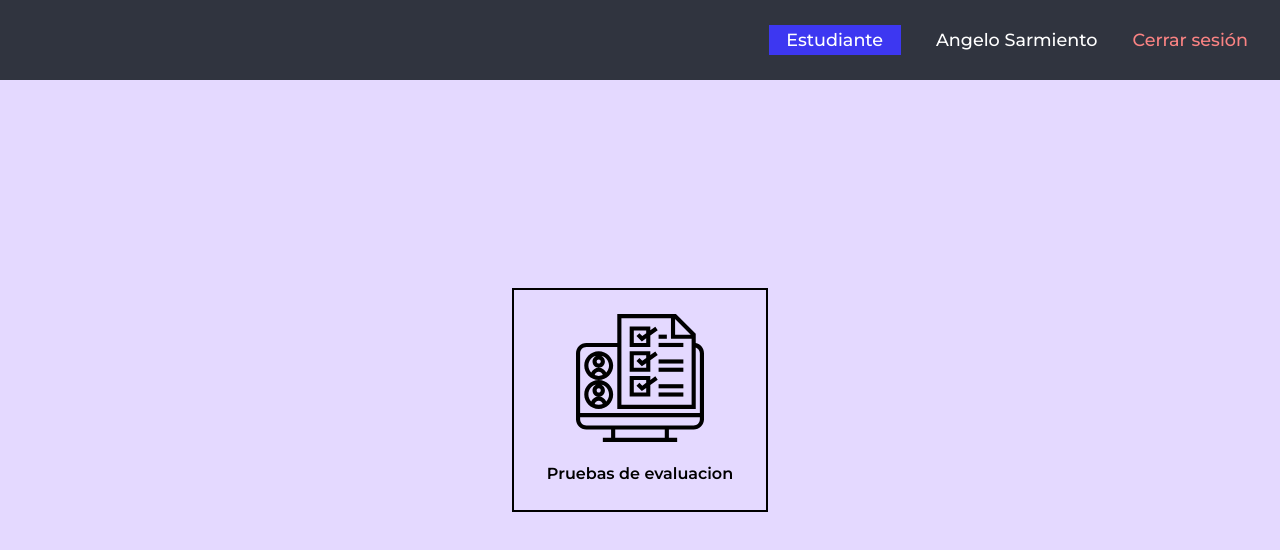
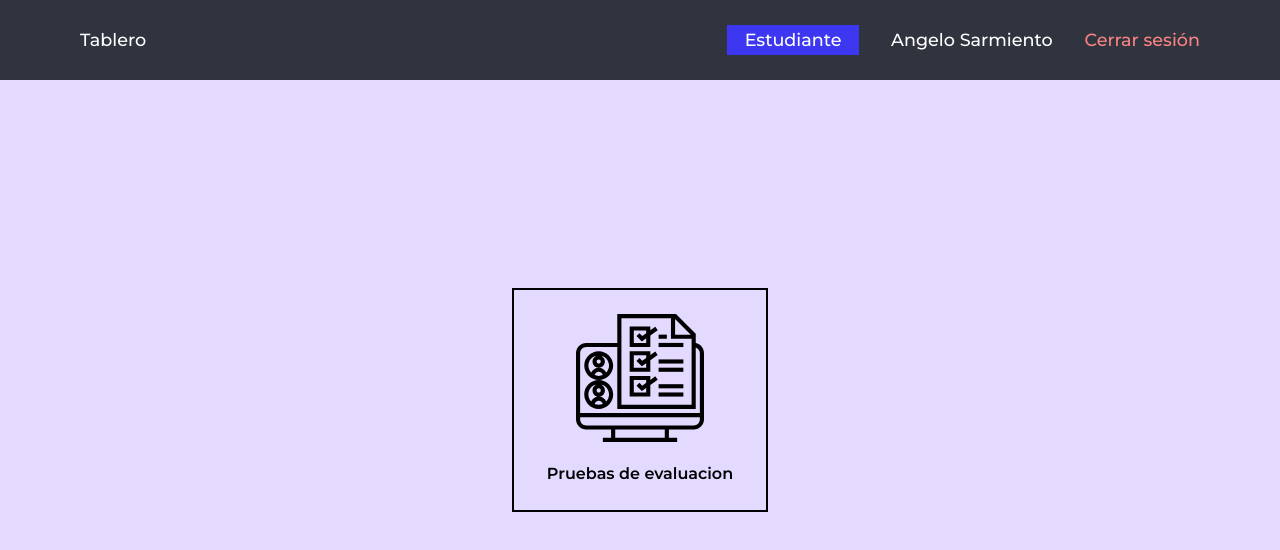
Before and after one commit to LifeAsDev/educacion-app, a Next.js app: page /home in a window 1280 px wide. Shown: the top 550 px of the page. Built offline with nearby package versions, Linux system fonts and the light colour scheme; no server answers.

Commit message:
header nav links

```diff
--- a/src/components/header/header.tsx
+++ b/src/components/header/header.tsx
@@ -1,6 +1,8 @@
 "use client";
 import styles from "./styles.module.css";
 import { usePathname } from "next/navigation";
+import Link from "next/link";
+import { signOut } from "next-auth/react";
 
 export default function Header() {
   const currentPage = usePathname();
@@ -8,9 +10,20 @@ export default function Header() {
   if (currentPage !== "/")
     return (
       <header className={styles.header}>
-        <p className={styles.rol}>Estudiante</p>
-        <p className={styles.name}>Angelo Sarmiento</p>
-        <p className={styles.red}>Cerrar sesión</p>
+        <nav>
+          <ul className={styles.navLinks}>
+            <li className={styles.navLink}>
+              <Link href={"/home"}>Tablero</Link>
+            </li>
+          </ul>
+        </nav>
+        <div className={styles.userBox}>
+          <p className={styles.rol}>Estudiante</p>
+          <p className={styles.name}>Angelo Sarmiento</p>
+          <p onClick={() => signOut()} className={styles.red}>
+            Cerrar sesión
+          </p>
+        </div>
       </header>
     );
   return <></>;
--- a/src/components/header/styles.module.css
+++ b/src/components/header/styles.module.css
@@ -5,10 +5,11 @@
   width: 100%;
   top: 0;
   display: flex;
-  padding: 2em;
-  justify-content: flex-end;
+  padding: 2em 5em;
+  justify-content: space-between;
   align-items: center;
 }
+
 .name {
   color: white;
   font-size: 1.1em;
@@ -18,7 +19,6 @@
   color: rgb(250, 131, 131);
   font-size: 1.1em;
   font-weight: 500;
-  margin-left: 2em;
   cursor: pointer;
   user-select: none;
 }
@@ -27,10 +27,26 @@
 }
 
 .rol {
-  margin-right: 2em;
   background-color: var(--color-light-night-blue);
   color: white;
   font-size: 1.1em;
   font-weight: 500;
   padding: 0.1em 1em;
 }
+
+.userBox {
+  display: flex;
+  flex-direction: row;
+  align-items: center;
+  gap: 2em;
+}
+.navLinks {
+  display: flex;
+  flex-direction: row;
+  align-items: center;
+}
+.navLink {
+  color: white;
+  font-size: 1.1em;
+  font-weight: 500;
+}
```
